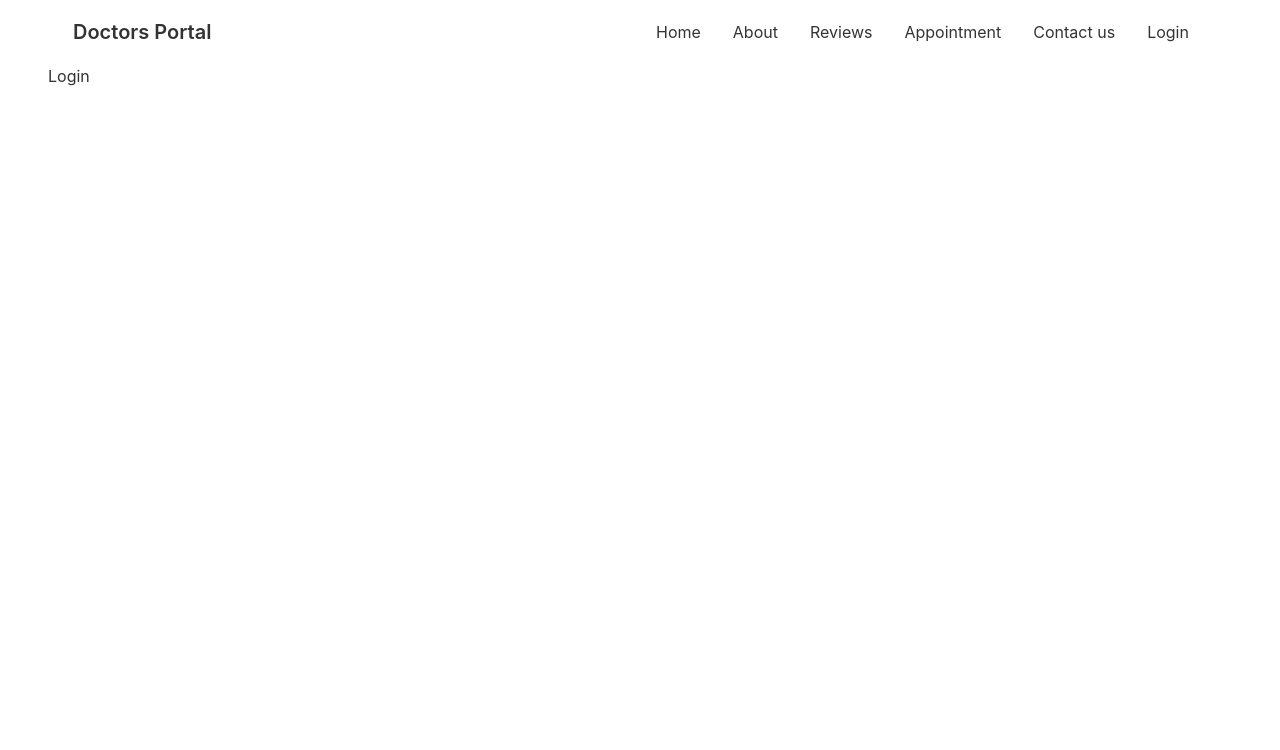
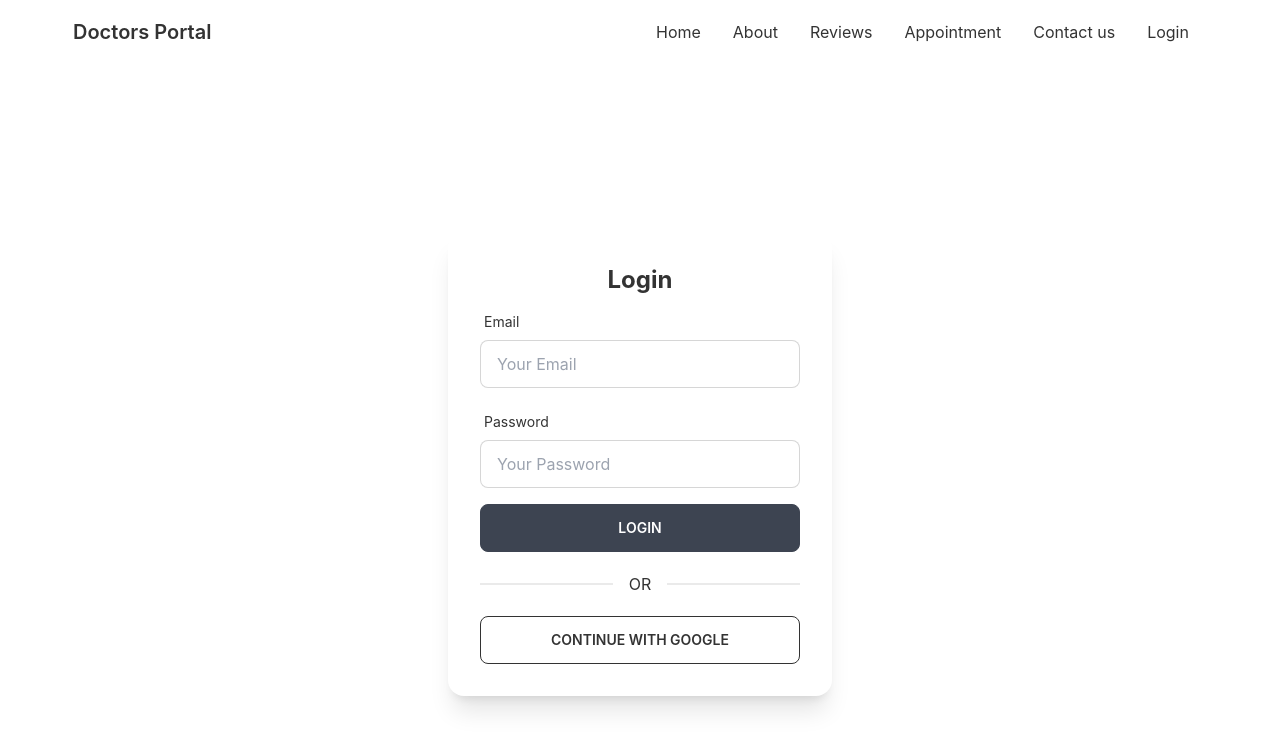
Before and after one commit to Humayra-Akter/doctors-portal-client, a React (Create React App) app: page /login in a window 1280 px wide. Shown: the top 750 px of the page. Built offline with nearby package versions, Linux system fonts and the light colour scheme; no server answers.

Commit message:
login field & react hook form

```diff
--- a/package.json
+++ b/package.json
@@ -13,6 +13,7 @@
     "react-day-picker": "^8.0.7",
     "react-dom": "^18.1.0",
     "react-firebase-hooks": "^5.0.3",
+    "react-hook-form": "^7.33.1",
     "react-router-dom": "^6.3.0",
     "react-scripts": "5.0.1",
     "web-vitals": "^2.1.4"
--- a/src/Pages/Appointment/AppointmentBanner.js
+++ b/src/Pages/Appointment/AppointmentBanner.js
@@ -8,9 +8,9 @@ import { format } from 'date-fns';
 const AppointmentBanner = ({ date, setDate }) => {
 
         return (
-                <div class="hero min-h-screen">
-                        <div class="hero-content flex-col lg:flex-row-reverse">
-                                <img src={chair} class="max-w-sm rounded-lg shadow-2xl" alt='dentist chair' />
+                <div className="hero min-h-screen">
+                        <div className="hero-content flex-col lg:flex-row-reverse">
+                                <img src={chair} className="max-w-sm rounded-lg shadow-2xl" alt='dentist chair' />
                                 <div>
                                         <DayPicker
                                                 mode="single"
--- a/src/Pages/Appointment/BookingModal.js
+++ b/src/Pages/Appointment/BookingModal.js
@@ -12,24 +12,24 @@ const BookingModal = ({ treatment, date, setTreatment }) => {
 
         return (
                 <div>
-                        <input type="checkbox" id="booking-modal" class="modal-toggle" />
-                        <div class="modal modal-bottom sm:modal-middle">
-                                <div class="modal-box">
-                                        <label for="booking-modal" class="btn btn-sm btn-circle absolute right-2 top-2">✕</label>
-                                        <h3 class="font-bold text-lg text-accent">{name}</h3>
+                        <input type="checkbox" id="booking-modal" className="modal-toggle" />
+                        <div className="modal modal-bottom sm:modal-middle">
+                                <div className="modal-box">
+                                        <label for="booking-modal" className="btn btn-sm btn-circle absolute right-2 top-2">✕</label>
+                                        <h3 className="font-bold text-lg text-accent">{name}</h3>
                                         <form
                                                 onSubmit={handleBooking}
                                                 className='justify-items-center grid grid-cols-1 gap-3 mt-4'>
-                                                <input type="text" disabled value={format(date, 'pp')} class="input input-bordered w-full max-w-xs" />
-                                                <select class="select select-bordered w-full max-w-xs">
+                                                <input type="text" disabled value={format(date, 'pp')} className="input input-bordered w-full max-w-xs" />
+                                                <select className="select select-bordered w-full max-w-xs">
                                                         {
                                                                 slots.map(slot => <option value={slot}>{slot}</option>)
                                                         }
                                                 </select>
-                                                <input type="text" name="name" placeholder="Your Name" class="input input-bordered w-full max-w-xs" />
-                                                <input type="email" name="email" placeholder="Email Address" class="input input-bordered w-full max-w-xs" />
-                                                <input type="text" name="phone" placeholder="Phone Number" class="input input-bordered w-full max-w-xs" />
-                                                <input type="submit" value="submit" class="btn btn-accent w-full max-w-xs" />
+                                                <input type="text" name="name" placeholder="Your Name" className="input input-bordered w-full max-w-xs" />
+                                                <input type="email" name="email" placeholder="Email Address" className="input input-bordered w-full max-w-xs" />
+                                                <input type="text" name="phone" placeholder="Phone Number" className="input input-bordered w-full max-w-xs" />
+                                                <input type="submit" value="submit" className="btn btn-accent w-full max-w-xs" />
                                         </form>
                                 </div>
                         </div>
--- a/src/Pages/Login/Login.js
+++ b/src/Pages/Login/Login.js
@@ -1,12 +1,85 @@
 import React from 'react';
+import { useSignInWithGoogle } from 'react-firebase-hooks/auth';
+import auth from '../../firebase.init';
+import { useForm } from "react-hook-form";
 
 const Login = () => {
+        const [signInWithGoogle, user, loading, error] = useSignInWithGoogle(auth);
+        const { register, formState: { errors }, handleSubmit } = useForm();
+
+        const onSubmit = data => console.log(data);
+
+        if (user) {
+                console.log(user);
+        }
+
         return (
-                <div>
-                        <h2>
-                                Login
-                        </h2>
-                </div>
+                <div className='flex justify-center items-center h-screen'>
+                        <div className="card w-96 bg-base-100 shadow-xl">
+                                <div className="card-body">
+                                        <h2 className="text-center text-2xl font-bold">Login</h2>
+                                        <form onSubmit={handleSubmit(onSubmit)}>
+                                                {/* email field */}
+                                                <div class="form-control w-full max-w-xs">
+                                                        <label class="label">
+                                                                <span class="label-text">Email</span>
+                                                        </label>
+                                                        <input
+                                                                type="email"
+                                                                placeholder="Your Email"
+                                                                class="input input-bordered w-full max-w-xs"
+                                                                {...register("email", {
+                                                                        required: {
+                                                                                value: true,
+                                                                                message: 'Email is Required'
+                                                                        },
+                                                                        pattern: {
+                                                                                value: /[a-z0-9]+@[a-z]+\.[a-z]{2,3}/,
+                                                                                message: 'Provide a valid Email'
+                                                                        }
+                                                                })}
+                                                        />
+                                                        <label class="label">
+                                                                {errors.email?.type === 'required' && <span class="label-text-alt text-red-500">{errors.email.message}</span>}
+                                                                {errors.email?.type === 'pattern' && <span class="label-text-alt text-red-500">{errors.email.message}</span>}
+                                                        </label>
+                                                </div>
+                                                {/* password field */}
+                                                <div class="form-control w-full max-w-xs">
+                                                        <label class="label">
+                                                                <span class="label-text">Password</span>
+                                                        </label>
+                                                        <input
+                                                                type="password"
+                                                                placeholder="Your Password"
+                                                                class="input input-bordered w-full max-w-xs"
+                                                                {...register("password", {
+                                                                        required: {
+                                                                                value: true,
+                                                                                message: 'password is Required'
+                                                                        },
+                                                                        minLength: {
+                                                                                value: 6,
+                                                                                message: 'Must be 6 character or longer'
+                                                                        }
+                                                                })}
+                                                        />
+                                                        <label class="label">
+                                                                {errors.password?.type === 'required' && <span class="label-text-alt text-red-500">{errors.password.message}</span>}
+
+                                                                {errors.password?.type === 'minlength' && <span class="label-text-alt text-red-500">{errors.password.message}</span>}
+                                                        </label>
+                                                </div>
+                                                <input class="btn w-full max-w-xs text-white" type="submit" value="LOGIN" />
+                                        </form>
+                                        <div className="divider">OR</div>
+                                        <button
+                                                onClick={() => signInWithGoogle()}
+                                                className="btn btn-outline">
+                                                Continue with Google</button>
+                                </div>
+                        </div>
+                </div >
         );
 };
 
```
Also changed, not shown: src/Pages/Appointment/Service.js (+5 -5 lines), 1 other file (tests, documents, lock files or other folders).
